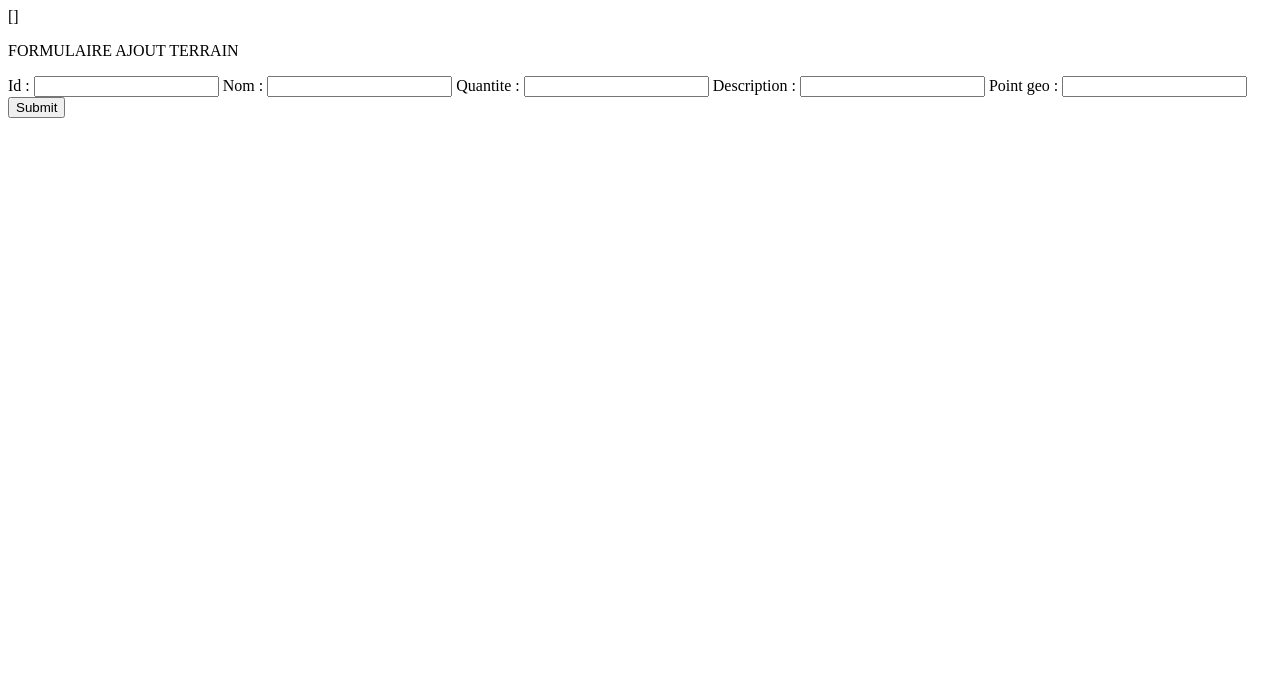
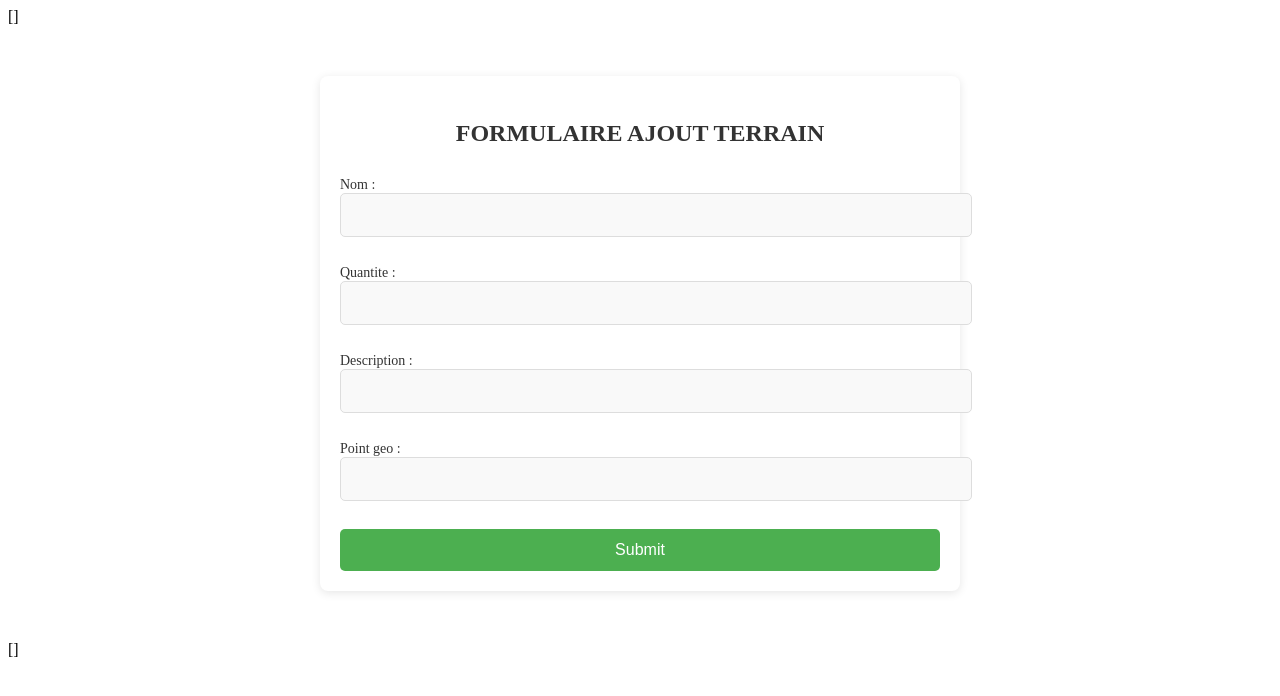
Before and after one commit to matisdbs37/PetanqueProjectFront, an Angular app: page / in a window 1280 px wide. Shown: the top 696 px of the page. Built offline with nearby package versions, Linux system fonts and the light colour scheme; no server answers.

Commit message:
formulaire ajout terrain fait (revoir un peu css)

```diff
--- a/src/app/services/reservationService.ts
+++ b/src/app/services/reservationService.ts
@@ -10,7 +10,7 @@ import { catchError, Observable } from "rxjs";
 
 export class reservationService {
     API_URL: string = "http://localhost:8080/api";
-    API_ENTITY_NAME: string = "reservations";
+    API_ENTITY_NAME: string = "reservation";
 
     constructor(private readonly http: HttpClient) {}
 
--- a/src/app/terrain-form/terrain-form.component.css
+++ b/src/app/terrain-form/terrain-form.component.css
@@ -0,0 +1,74 @@
+body {
+    font-family: 'Arial', sans-serif;
+    background-color: #f4f4f4;
+    margin: 0;
+    padding: 0;
+  }
+
+  .formulaire {
+    width: 100%;
+    max-width: 600px;
+    margin: 50px auto;
+    padding: 20px;
+    background-color: #ffffff;
+    border-radius: 8px;
+    box-shadow: 0 2px 10px rgba(0, 0, 0, 0.1);
+  }
+
+  .formulaire p {
+    font-size: 24px;
+    font-weight: 600;
+    color: #333;
+    text-align: center;
+    margin-bottom: 30px;
+  }
+
+  /* Style des labels */
+  label {
+    display: block;
+    font-size: 14px;
+    color: #333;
+    margin-bottom: 8px;
+  }
+
+  /* Style des champs de saisie */
+  input {
+    width: 100%;
+    padding: 12px 15px;
+    font-size: 16px;
+    color: #333;
+    background-color: #f9f9f9;
+    border: 1px solid #ddd;
+    border-radius: 5px;
+    margin-bottom: 20px;
+    transition: border-color 0.3s ease-in-out;
+  }
+
+  input:focus {
+    border-color: #4CAF50;
+    outline: none;
+    box-shadow: 0 0 5px rgba(76, 175, 80, 0.5);
+  }
+
+  /* Style du bouton submit */
+  button {
+    background-color: #4CAF50;
+    color: white;
+    font-size: 16px;
+    padding: 12px 20px;
+    border: none;
+    border-radius: 5px;
+    cursor: pointer;
+    transition: background-color 0.3s ease;
+    width: 100%;
+  }
+
+  button:hover {
+    background-color: #45a049;
+  }
+
+  /* Message de validation */
+  button:disabled {
+    background-color: #ddd;
+    cursor: not-allowed;
+  }
--- a/src/app/terrain-form/terrain-form.component.html
+++ b/src/app/terrain-form/terrain-form.component.html
@@ -1,9 +1,6 @@
+<div class="formulaire">
 <p>FORMULAIRE AJOUT TERRAIN</p>
 <form #terrainForm="ngForm" (ngSubmit)="submitForm(terrainForm)">
-  <label for="id">
-    Id :
-    <input id="id" type="number" name="id" [(ngModel)]="id" />
-  </label>
   <label for="nom">
     Nom :
     <input id="nom" type="string" name="nom" [(ngModel)]="nom" />
@@ -18,7 +15,9 @@
   </label>
   <label for="pointGeo">
     Point geo :
-    <input id="pointGeo" type="string" name="pointgeo" [(ngModel)]="pointgeo" />
+    <input id="pointGeo" type="string" name="pointGeo" [(ngModel)]="pointGeo" />
   </label>
   <button type="submit">Submit</button>
 </form>
+</div>
+{{terrains | json}}
--- a/src/app/terrain-form/terrain-form.component.ts
+++ b/src/app/terrain-form/terrain-form.component.ts
@@ -2,35 +2,53 @@ import { Component } from '@angular/core';
 import { FormsModule, NgForm } from '@angular/forms';
 import { Terrain } from '../models/terrain';
 import { terrainService } from '../services/terrainService';
+import { JsonPipe } from '@angular/common';
 
 @Component({
   selector: 'app-terrain-form',
   standalone: true,
-  imports: [FormsModule],
+  imports: [FormsModule, JsonPipe],
   templateUrl: './terrain-form.component.html',
   styleUrl: './terrain-form.component.css'
 })
 export class TerrainFormComponent {
-  id!: number;
   nom!: string;
   quantite!: number;
   description!: string;
-  pointgeo!: string;
+  pointGeo!: string;
 
-  newTerrain!: Terrain;
+  newTerrain: Terrain = {} as Terrain;
+  terrains: Terrain[] = [];
 
   constructor(private terrainService: terrainService) {}
 
+  private isValidPointGeo(pointGeo: string): boolean {
+    const regex = /^-?\d{1,3}(\.\d+)?\s*,\s*\d{1,3}(\.\d+)?$/;
+    return regex.test(pointGeo);
+  }
+
   submitForm(form: NgForm) {
+    if (form.value.nom != null && form.value.quantite != null && form.value.description != null && form.value.pointGeo != null) {
+      if (!this.isValidPointGeo(form.value.pointGeo)) {
+        alert("Veuillez entrer un point géographique valide au format XX.YY, ZZ.TT");
+        return;
+      }
       alert(`Terrain ajouté !`);
-    //this.newTerrain.id = form.value.id;
       this.newTerrain.nom = form.value.nom;
       this.newTerrain.quantite = form.value.quantite;
       this.newTerrain.description = form.value.description;
       this.newTerrain.pointGeo = form.value.pointGeo;
 
       this.terrainService.postTerrain(this.newTerrain).subscribe(
-      reponse => {console.log('Server response:', reponse);}
+        reponse => {console.log('Server response:', reponse);
+          this.terrainService.getTerrains().subscribe(data => {
+            this.terrains = data;
+            console.log('Terrains récupérés après POST:', this.terrains);
+          });
+        }
       )
     }
+    else alert("Veuillez remplir tous les champs !")
+
   }
+}
```
Lines whose indentation alone changed are shown as unchanged.
